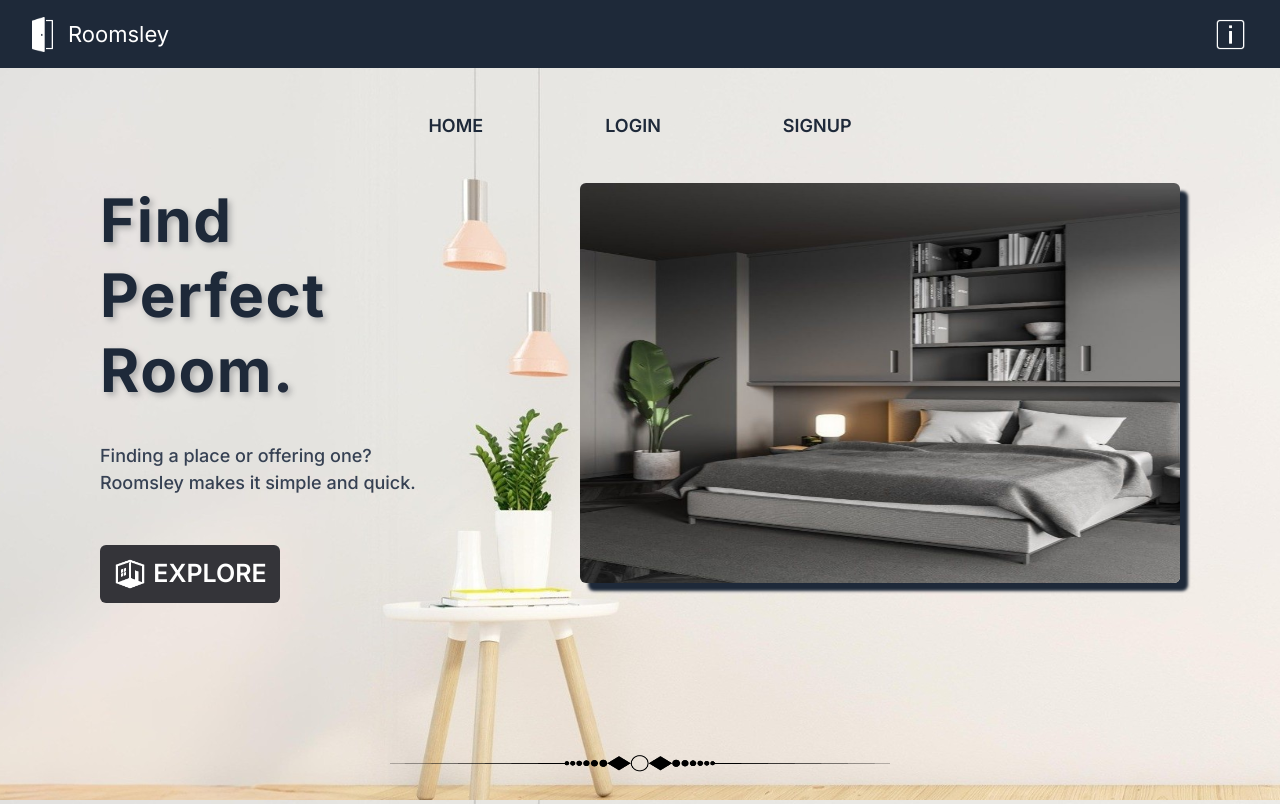
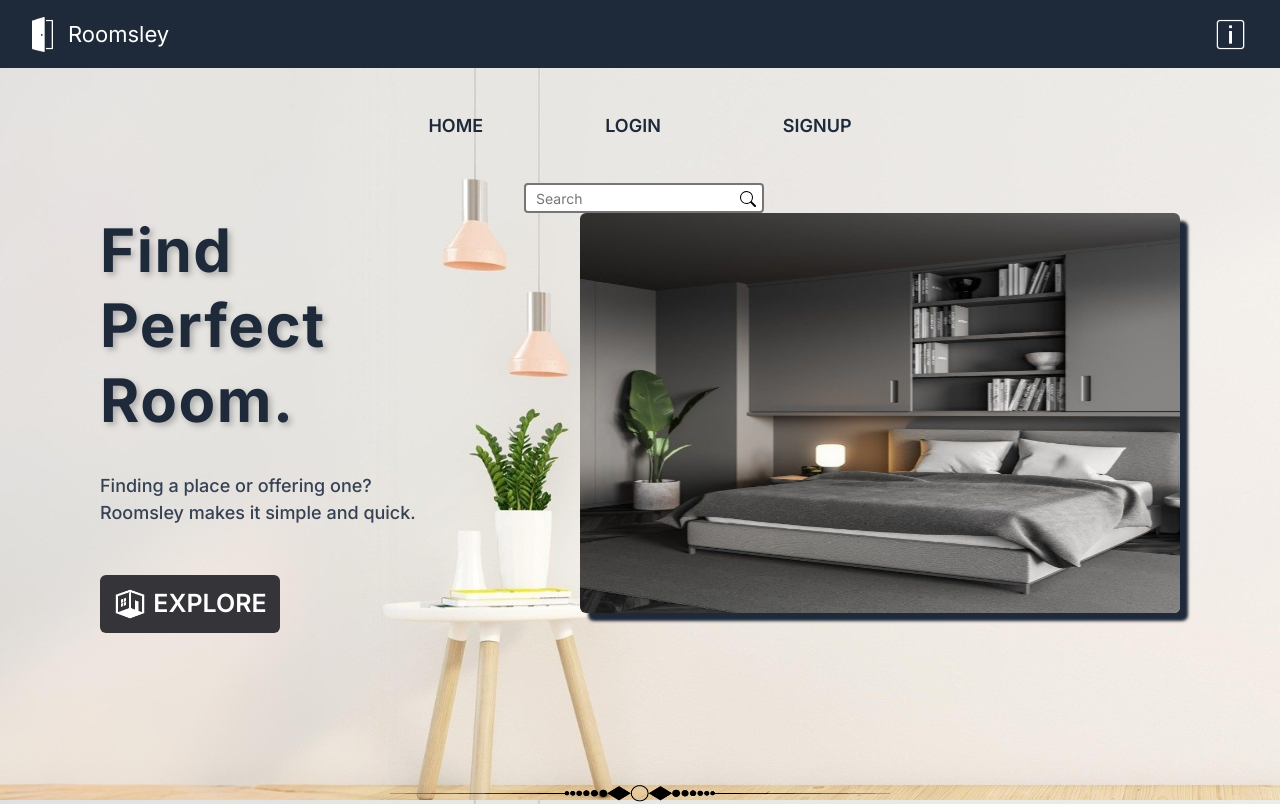
Before and after one commit to rohitkumar893/roomsley, a React (Vite) app: page / in a window 1280 px wide. Shown: the top 804 px of the page. Built offline with nearby package versions, Linux system fonts and the light colour scheme.

Commit message:
added search bar

```diff
--- a/src/App.css
+++ b/src/App.css
@@ -180,6 +180,47 @@
 }
 
 
+.searchh {
+  display: flex;
+  align-items: center;
+  text-align: center;
+
+}
+
+.search__input {
+  background-color: #fff;
+  font-family: inherit;
+  font-size: inherit;
+  border: 2px solid #767676;
+  color: #767676;
+  padding: 5px 10px;
+  border-radius: 4px;
+  margin-right: -1.5rem;
+  height: 30px;
+  width: 15rem;
+}
+
+.search__input::-webkit-input-placeholder {
+  font-weight: 400;
+  color: #767676;
+  font-size: 14px;
+}
+
+.search__button {
+  border: none;
+  background-color: #fff;
+  margin-top: 0.1em;
+}
+
+.search__button:hover {
+  cursor: pointer;
+}
+
+.search input:focus {
+  outline: none;
+}
+
+
 @keyframes greentopBubbles {
   0% {
     background-position: 5% 90%, 10% 90%, 10% 90%, 15% 90%, 25% 90%, 25% 90%,
--- a/src/App.jsx
+++ b/src/App.jsx
@@ -113,6 +113,26 @@
             )}
           </nav>
 
+          <div className='w-full flex justify-center'>
+            <div className="searchh w-full flex justify-center items-center">
+                <input placeholder="Search" class="search__input" type="text" />
+                <button class="search__button">
+                  <svg
+                    viewBox="0 0 16 16"
+                    class="bi bi-search"
+                    fill="currentColor"
+                    height="16"
+                    width="16"
+                    xmlns="http://www.w3.org/2000/svg"
+                  >
+                    <path
+                      d="M11.742 10.344a6.5 6.5 0 1 0-1.397 1.398h-.001q.044.06.098.115l3.85 3.85a1 1 0 0 0 1.415-1.414l-3.85-3.85a1 1 0 0 0-.115-.1zM12 6.5a5.5 5.5 0 1 1-11 0 5.5 5.5 0 0 1 11 0"
+                    ></path>
+                  </svg>
+                </button>
+              </div>
+            </div>
+
         <div className='landingcontainer h-[100%] w-[100%] flex flex-col sm:flex-row justify-center items-center'>
           <div className='padder h-[100%] w-[100%]'>
             <div className='marginctrl flex flex-col md:flex-row h-full w-full justify-between gap-[45px]'>
```
